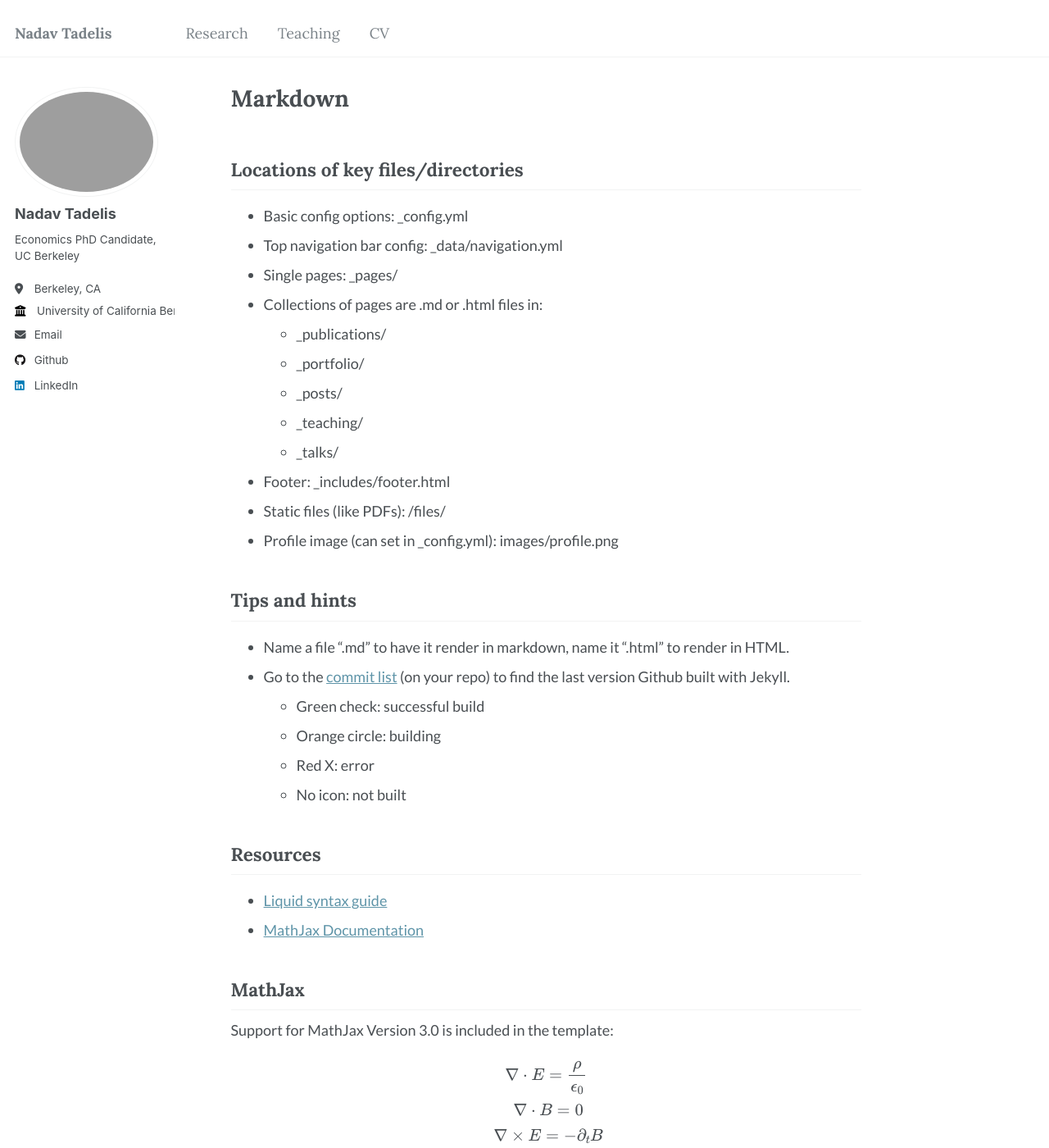
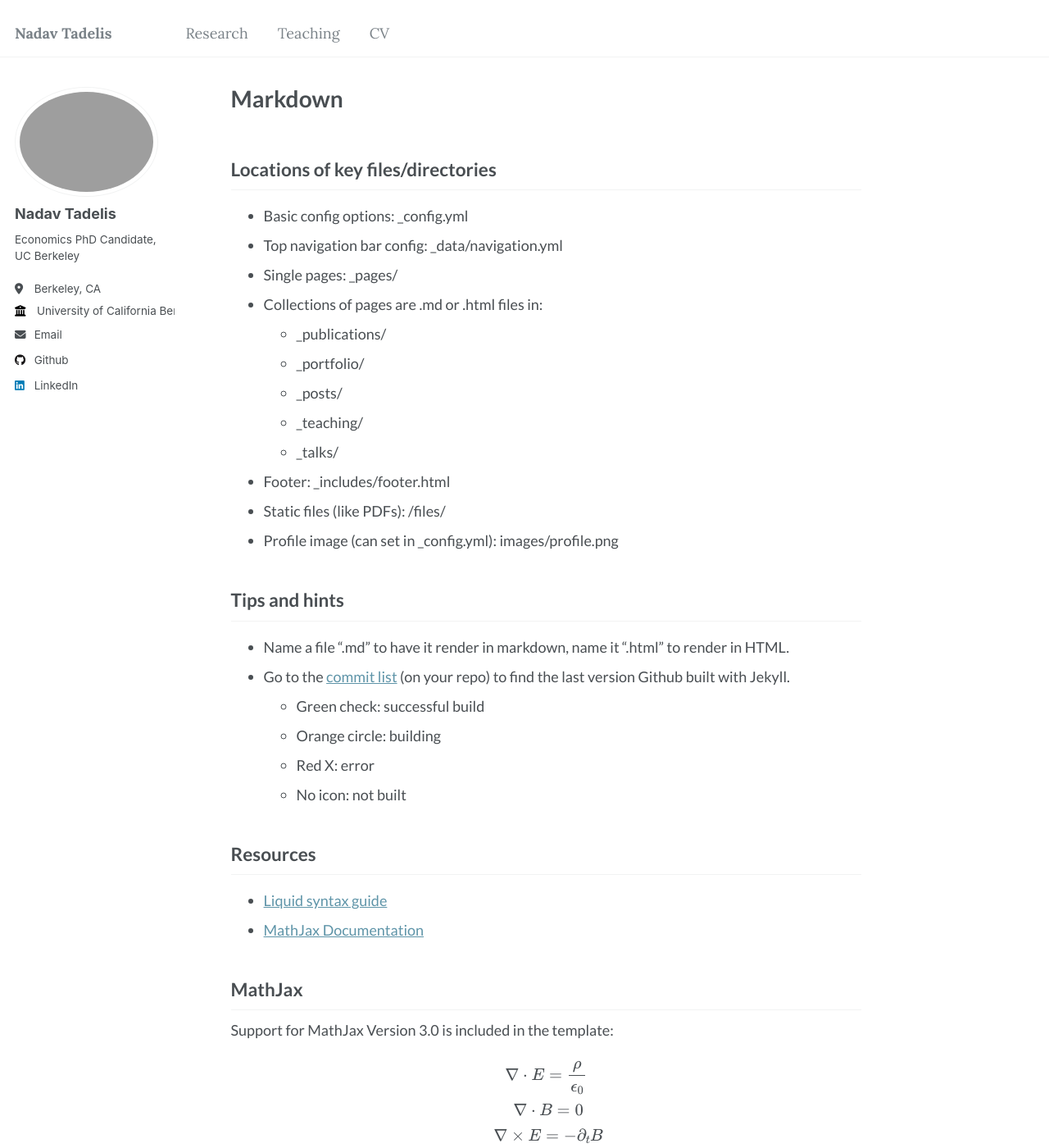
Before and after one commit to nadavtadelis/nadavtadelis.github.io, a Jekyll site: the page built from _pages/markdown.md, in a window 1280 px wide and 1400 px high. Shown: the whole window at 82% size. Built offline with Jekyll 4.4.1, drawn with Linux system fonts in a browser that asks for light colours.

Commit message:
Changing markdown headers to global font instead of header font

```diff
--- a/_sass/_base.scss
+++ b/_sass/_base.scss
@@ -24,7 +24,7 @@ body {
 h1, h2, h3, h4, h5, h6 {
   margin: 2em 0 0.5em;
   line-height: 1.2;
-  font-family: $header-font-family;
+  font-family: $global-font-family;
   font-weight: bold;
 }
 
```
